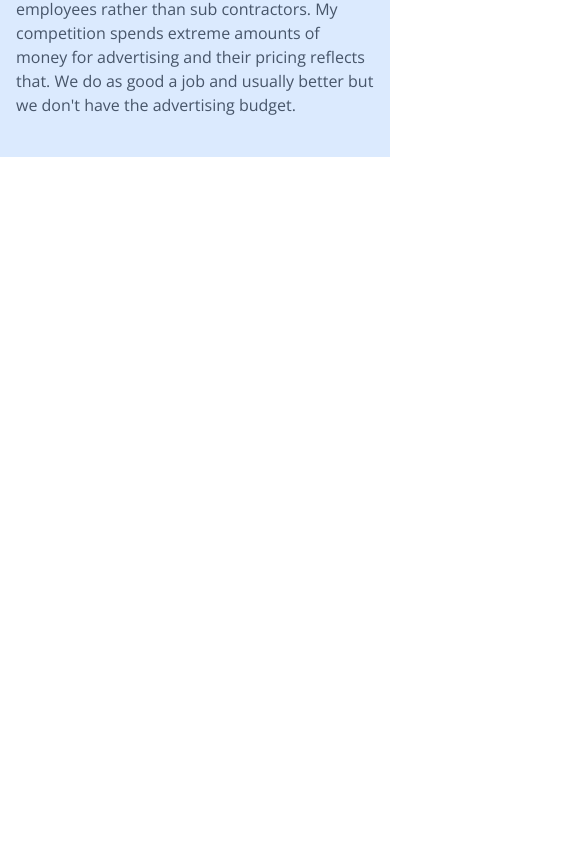
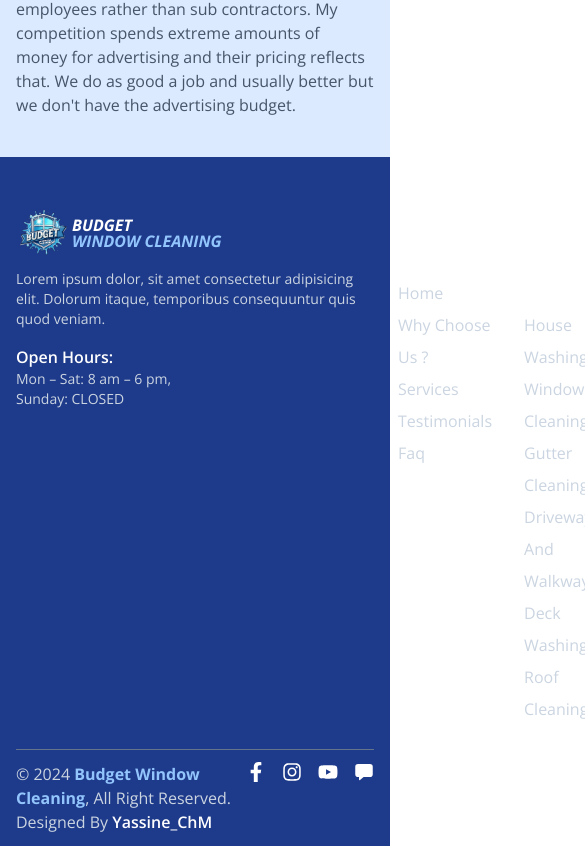
Before and after one commit to yassinechmarekh/budget-window-cleaning, a React (Vite) app: page / in a window 390 px wide. Shown: the part 6658-7504 px from the top of the page, 585 px wide, since content can reach past the window. Before the commit the page ends 6815 px from the top, so only its background shows below. Built offline with nearby package versions, Linux system fonts and the light colour scheme.

Commit message:
add footer and links in website

```diff
--- a/src/App.jsx
+++ b/src/App.jsx
@@ -1,22 +1,30 @@
 import Banner from "./components/banner/banner"
 import Faq from "./components/faq/Faq"
-import Header from "./components/header/header"
+import Header from "./components/header/Header"
 import Hero from "./components/hero/Hero"
 import Services from "./components/services/Services"
 import Testimoniels from "./components/testimoniels/Testimoniels"
 import WhyChooseUs from "./components/WhyChooseUs/WhyChooseUs"
+import Footer from "./components/footer/Footer"
 
 function App() {
-
+  const menuLinks = [
+    "home",
+    "why choose us ?",
+    "services",
+    "testimonials",
+    "faq",
+  ];
   return (
     <>
-     <Header/>
+     <Header links={menuLinks}/>
      <Hero/>
      <WhyChooseUs/>
      <Services/>
      <Banner/>
      <Testimoniels/>
      <Faq/>
+     <Footer links={menuLinks}/>
     </>
   )
 }
--- a/src/components/WhyChooseUs/WhyChooseUs.jsx
+++ b/src/components/WhyChooseUs/WhyChooseUs.jsx
@@ -5,7 +5,7 @@ import Arguments from "./Arguments";
 
 export default function WhyChooseUs() {
   return (
-    <section className="bg-white mt-10 lg:mt-20">
+    <section className="bg-white mt-10 lg:mt-20" id="whychooseus?">
       <div className="container">
         <div className="flex flex-col lg:flex-row gap-8">
           <div className="w-full lg:w-1/2">
@@ -19,7 +19,7 @@ export default function WhyChooseUs() {
               We work many fields to clean your surrounding area
             </h1>
             <a
-              href="#"
+              href="#faq"
               className="py-2 px-4 bg-transparent hover:bg-blue-600 text-blue-600 hover:text-white flex items-center gap-1 border border-blue-600 rounded-3xl w-fit transition-colors duration-300 ease-in-out"
             >
               <span>know more</span>
--- a/src/components/banner/Banner.jsx
+++ b/src/components/banner/Banner.jsx
@@ -18,7 +18,7 @@ export default function Banner() {
               We love what we do and we do it with passion. We value the
               experimentation of the message and smart incentives.
             </p>
-            <a href="#" className="main-btn w-fit hover:bg-blue-700">
+            <a href="https://www.thumbtack.com/oh/sheffield-lake/pressure-washing/budget-window-cleaning-company/service/227731913551545364" target="_blank" className="main-btn w-fit hover:bg-blue-700">
               <span>start now</span>
               <MdArrowOutward size={20} />
             </a>
--- a/src/components/faq/Faq.jsx
+++ b/src/components/faq/Faq.jsx
@@ -39,7 +39,7 @@ export default function Faq() {
     },
   ];
   return (
-    <section className="bg-blue-100 py-10">
+    <section className="bg-blue-100 py-10" id="faq">
       <div className="container">
         <div className="w-full lg:w-2/3 mx-auto text-center mb-8">
           <div className="flex items-center gap-1 w-fit mx-auto">
--- /dev/null
+++ b/src/components/footer/Footer.jsx
@@ -0,0 +1,147 @@
+import React from "react";
+
+import logo from "/icon.svg";
+
+import { FaMapMarkerAlt } from "react-icons/fa";
+import { FaFacebookF } from "react-icons/fa";
+import { FaInstagram } from "react-icons/fa";
+import { FaYoutube } from "react-icons/fa";
+import { IoChatbox } from "react-icons/io5";
+
+export default function Footer({ links }) {
+  return (
+    <footer className="bg-blue-900">
+      <div className="container">
+        <div className="pt-10 pb-6">
+          <div className="grid grid-cols-[350px_1fr_1fr_1fr] gap-8">
+            <div>
+              <a
+                href="/"
+                className="py-2 pr-4 text-white text-xl font-bold flex items-center"
+              >
+                <img src={logo} alt="logo" className="w-14" />
+                <h1 className="uppercase leading-4 sm:leading-6 italic text-base sm:text-xl">
+                  budget{" "}
+                  <span className="block text-blue-300">window cleaning</span>
+                </h1>
+              </a>
+              <p className="text-slate-300 text-sm">
+                Lorem ipsum dolor, sit amet consectetur adipisicing elit.
+                Dolorum itaque, temporibus consequuntur quis quod veniam.
+              </p>
+              <div className="mt-4">
+                <h3 className="text-white font-semibold">Open Hours:</h3>
+                <ul className="text-slate-300 text-sm">
+                  <li>Mon – Sat: 8 am – 6 pm,</li>
+                  <li>Sunday: CLOSED</li>
+                </ul>
+              </div>
+            </div>
+            <div>
+              <h2 className="footer-title">quick links</h2>
+              <ul className="mt-4 leading-8">
+                {links.map((link, index) => (
+                  <li key={index} className="footer-list-links">
+                    <a href={`#${link.replace(/\s+/g, "").toLowerCase()}`}>
+                      {link}
+                    </a>
+                  </li>
+                ))}
+              </ul>
+            </div>
+            <div>
+              <h2 className="footer-title">What we do?</h2>
+              <ul className="mt-4 leading-8">
+                <li className="footer-list-links">
+                  <a href="#services">House Washing</a>
+                </li>
+                <li className="footer-list-links">
+                  <a href="#services">Window Cleaning</a>
+                </li>
+                <li className="footer-list-links">
+                  <a href="#services">Gutter Cleaning</a>
+                </li>
+                <li className="footer-list-links">
+                  <a href="#services">Driveways and Walkways</a>
+                </li>
+                <li className="footer-list-links">
+                  <a href="#services">Deck Washing</a>
+                </li>
+                <li className="footer-list-links">
+                  <a href="#services">Roof Cleaning</a>
+                </li>
+              </ul>
+            </div>
+            <div>
+              <h2 className="footer-title">Contact info</h2>
+              <ul className="mt-4">
+                <li className="footer-contactinfo-list">
+                  <div className="flex items-start gap-2">
+                    <FaMapMarkerAlt size={18} className="text-blue-300" />
+                    <h4 className="footer-contactinfo-subtitle">address :</h4>
+                  </div>
+                  <a href="https://maps.app.goo.gl/gRBLVwviLtySaXSeA" target="_blank" className="footer-contactinfo-text">
+                    5210 Parkhurst Dr, Sheffield, OH, United States, Ohio
+                  </a>
+                </li>
+                <li className="footer-contactinfo-list">
+                  <div className="flex items-start gap-2">
+                    <FaMapMarkerAlt size={18} className="text-blue-300" />
+                    <h4 className="footer-contactinfo-subtitle">address :</h4>
+                  </div>
+                  <a
+                    href="tel:+14409341545"
+                    className="footer-contactinfo-text"
+                  >
+                    +1 440 934-1545
+                  </a>
+                </li>
+                <li className="footer-contactinfo-list">
+                  <div className="flex items-start gap-2">
+                    <FaMapMarkerAlt size={18} className="text-blue-300" />
+                    <h4 className="footer-contactinfo-subtitle">phone :</h4>
+                  </div>
+                  <a
+                    href="mailto:mike@budgetwindowcleaning.com"
+                    className="footer-contactinfo-text"
+                  >
+                    mike@budgetwindowcleaning.com
+                  </a>
+                </li>
+              </ul>
+            </div>
+          </div>
+        </div>
+        <div className="py-3 border-t border-slate-500 flex justify-between">
+          <p className="text-slate-300">
+            &copy; 2024{" "}
+            <span className="text-blue-300 font-bold capitalize">
+              budget window cleaning
+            </span>
+            , All Right Reserved. Designed By{" "}
+            <a
+              href="https://yassine-chmarekh.vercel.app/" target="_blank"
+              className="text-white font-semibold hover:text-blue-300 transition-colors duration-300 ease-in-out"
+            >
+              Yassine_ChM
+            </a>
+          </p>
+          <ul className="flex gap-4">
+            <li className="footer-social-list">
+              <a href="https://www.facebook.com/BudgetWindowCleaningOhio/" target="_blank"><FaFacebookF size={20} /></a>
+            </li>
+            <li className="footer-social-list">
+              <a href="https://www.instagram.com/cleaningbudget/" target="_blank"><FaInstagram size={20} /></a>
+            </li>
+            <li className="footer-social-list">
+              <a href="https://www.youtube.com/@BudgetWC" target="_blank"><FaYoutube size={20} /></a>
+            </li>
+            <li className="footer-social-list">
+              <a href="https://www.thumbtack.com/oh/sheffield-lake/pressure-washing/budget-window-cleaning-company/service/227731913551545364" target="_blank"><IoChatbox size={20} /></a>
+            </li>
+          </ul>
+        </div>
+      </div>
+    </footer>
+  );
+}
--- a/src/components/header/TopHeader.jsx
+++ b/src/components/header/TopHeader.jsx
@@ -42,13 +42,13 @@ export default function () {
               </div>
             </li>
             <li className="text-slate-300 flex items-center gap-3">
-              <a href="#" className="navbar-social-link">
+              <a href="https://www.facebook.com/BudgetWindowCleaningOhio/" target="_blank" className="navbar-social-link">
                 <FaFacebookF size={14} />
               </a>
-              <a href="#" className="navbar-social-link">
+              <a href="https://www.instagram.com/cleaningbudget/" target="_blank" className="navbar-social-link">
                 <FaInstagram size={16} />
               </a>
-              <a href="#" className="navbar-social-link">
+              <a href="https://www.youtube.com/@BudgetWC" target="_blank" className="navbar-social-link">
                 <FaYoutube size={18} />
               </a>
               <a href="#" className="navbar-social-link">
--- a/src/components/hero/Hero.jsx
+++ b/src/components/hero/Hero.jsx
@@ -9,7 +9,7 @@ import { FaPlay } from "react-icons/fa";
 export default function Hero() {
   const [modalVideo, setmodalVideo] = useState(false);
   return (
-    <section className="flex flex-col lg:flex-row">
+    <section className="flex flex-col lg:flex-row" id="home">
       <div className="w-full lg:w-1/2 bg-blue-100 relative">
         <div className="h-40 sm:h-60 2xl:h-72 absolute left-0 bottom-0 z-0">
           <img src={cleaningMop} alt="" className="h-full opacity-30" />
@@ -32,7 +32,8 @@ export default function Hero() {
             </p>
             <div className="flex items-center gap-4 mt-4">
               <a
-                href="#"
+                href="https://www.thumbtack.com/oh/sheffield-lake/pressure-washing/budget-window-cleaning-company/service/227731913551545364"
+                target="_blank"
                 className="main-btn z-10"
               >
                 <span>
--- a/src/components/services/Services.jsx
+++ b/src/components/services/Services.jsx
@@ -42,7 +42,7 @@ export default function Services() {
     },
   ];
   return (
-    <section className="py-10 bg-blue-100 mt-10 lg:mt-20">
+    <section className="py-10 bg-blue-100 mt-10 lg:mt-20" id="services">
       <div className="container">
         <div className="flex justify-between items-center mb-8">
           <div className="w-full sm:w-1/2">
@@ -56,7 +56,7 @@ export default function Services() {
               We work many fields to clean your surrounding area
             </h1>
           </div>
-          <a href="#" className="main-btn hidden sm:flex">
+          <a href="https://www.thumbtack.com/oh/sheffield-lake/pressure-washing/budget-window-cleaning-company/service/227731913551545364" target="_blank" className="main-btn hidden sm:flex">
             <span>start now</span>
             <MdArrowOutward size={20} />
           </a>
--- a/src/components/testimoniels/Testimoniels.jsx
+++ b/src/components/testimoniels/Testimoniels.jsx
@@ -47,7 +47,7 @@ export default function Testimoniels() {
         }
     ];
   return (
-    <section className="pt-10 bg-white">
+    <section className="pt-10 bg-white" id="testimonials">
       <div className="container">
         <div className="flex justify-between items-center">
           <div className="w-full sm:w-1/2">
@@ -61,7 +61,7 @@ export default function Testimoniels() {
               We are very happy for client’s reviews.
             </h1>
           </div>
-          <a href="#" className="main-btn hidden sm:flex">
+          <a href="https://www.thumbtack.com/oh/sheffield-lake/pressure-washing/budget-window-cleaning-company/service/227731913551545364" target="_blank" className="main-btn hidden sm:flex">
             <span>start now</span>
             <MdArrowOutward size={20} />
           </a>
--- a/src/index.css
+++ b/src/index.css
@@ -8,6 +8,7 @@
 
 *{
   font-family: "Open Sans", sans-serif;
+  scroll-behavior: smooth;
 }
 
 @layer components{
@@ -32,4 +33,22 @@
   .main-btn span{
     @apply ml-1 capitalize text-base sm:text-lg;
   }
+  .footer-list-links{
+    @apply text-slate-300 capitalize hover:text-blue-300 hover:scale-105 hover:font-semibold transition-all duration-300 ease-in-out;
+  }
+  .footer-title{
+    @apply text-white text-2xl font-bold capitalize;
+  }
+  .footer-contactinfo-list{
+    @apply flex flex-col gap-1 mb-4;
+  }
+  .footer-contactinfo-subtitle{
+    @apply text-white capitalize font-semibold;
+  }
+  .footer-contactinfo-text{
+    @apply text-slate-300 hover:text-blue-300 transition-colors duration-300 ease-in-out;
+  }
+  .footer-social-list{
+    @apply text-white hover:text-blue-300 hover:scale-90 transition-all duration-300 ease-in-out;
+  }
 }
```
Also changed, not shown: src/components/header/Cart.jsx (+4 -4 lines), src/components/header/Header.jsx (+26 -12 lines).
